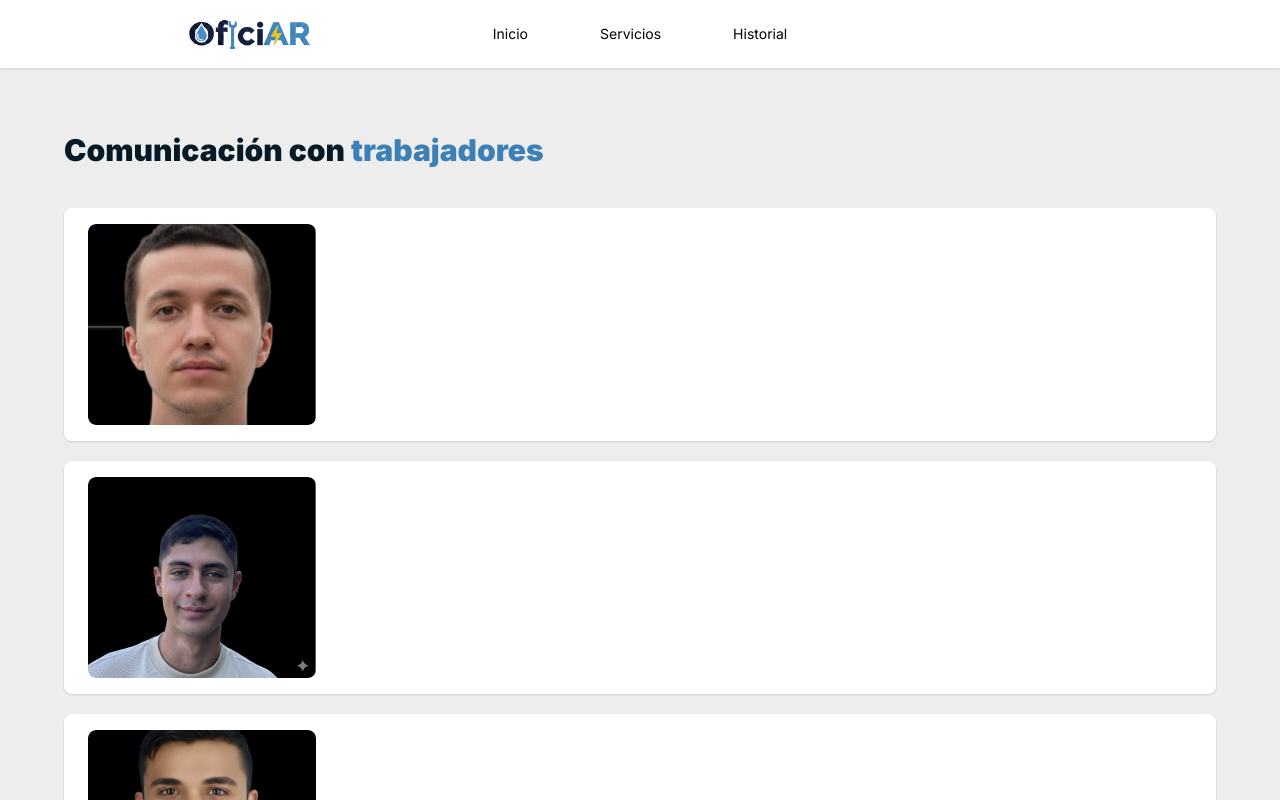
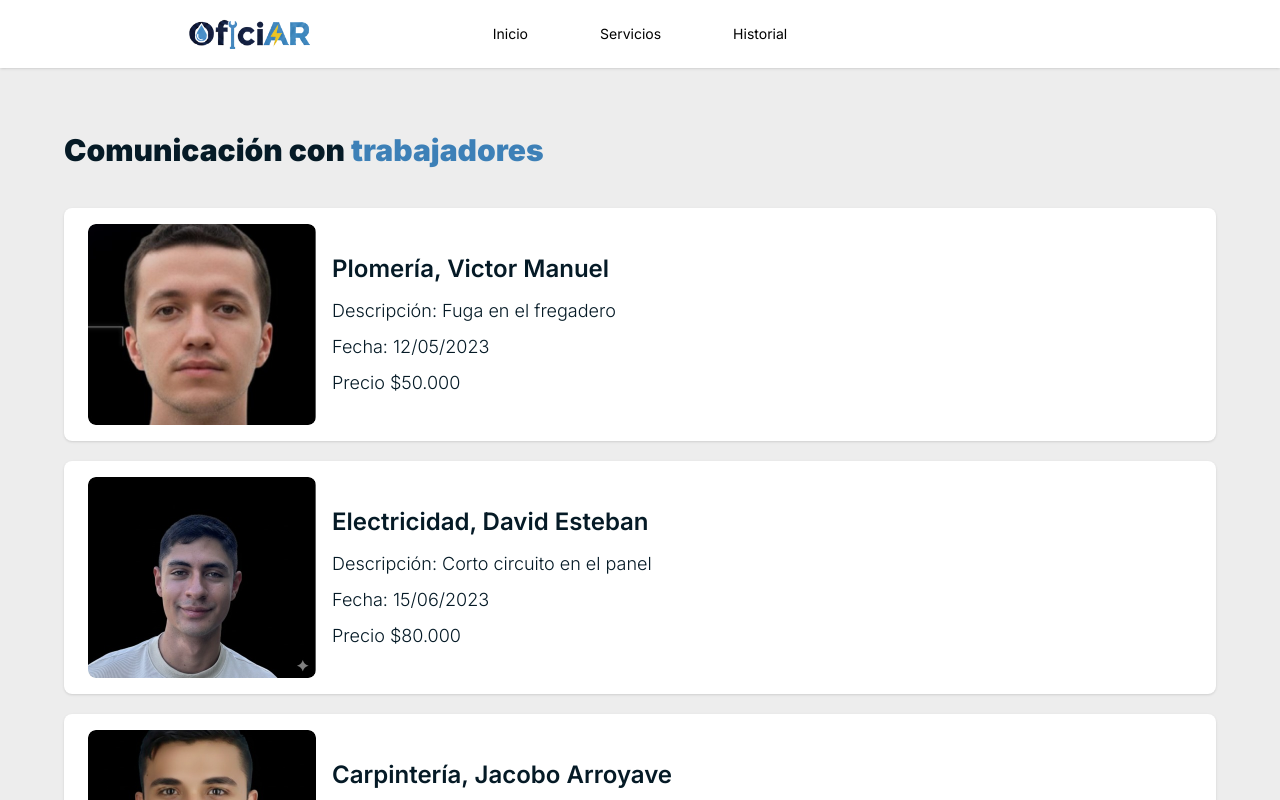
Before and after one commit to DavidToroHrr/oficiAR-front, a React (Vite) app: page /user-services in a window 1280 px wide. Shown: the top 800 px of the page. Built offline with nearby package versions, Linux system fonts and the light colour scheme; what @mercadopago/sdk-react would draw is missing.

Commit message:
create servicecardInfo

```diff
--- a/src/components/OfficerImage/OfficerImage.jsx
+++ b/src/components/OfficerImage/OfficerImage.jsx
@@ -3,7 +3,7 @@ export default function OfficerImage({ src, alt = "Officer" }) {
         <img
             src={src}
             alt={alt}
-            className="w-[228px] h-[201px] rounded-[8px] object-cover shrink-0"
+            className="w-24 h-24 md:w-[228px] md:h-[201px] rounded-[8px] object-cover shrink-0"
         />
     );
 }
--- a/src/components/ServiceCard/ServiceCard.jsx
+++ b/src/components/ServiceCard/ServiceCard.jsx
@@ -1,9 +1,16 @@
 import OfficerImage from "../OfficerImage/OfficerImage";
+import ServiceCardInfo from "../ServiceCardInfo/ServiceCardInfo";
 
-export default function ServiceCard({ imageSrc, imageAlt }) {
+export default function ServiceCard({ imageSrc, imageAlt, nombre, descripcion, fecha, precio }) {
     return (
-        <div className="w-full bg-white rounded-[8px] shadow-sm min-h-[230px] flex items-start pl-6 pt-4 pb-4">
+        <div className="w-full bg-white rounded-[8px] shadow-sm flex items-center gap-4 pl-6 py-4">
             <OfficerImage src={imageSrc} alt={imageAlt} />
+            <ServiceCardInfo
+                nombre={nombre}
+                descripcion={descripcion}
+                fecha={fecha}
+                precio={precio}
+            />
         </div>
     );
 }
--- /dev/null
+++ b/src/components/ServiceCardInfo/ServiceCardInfo.jsx
@@ -0,0 +1,14 @@
+export default function ServiceCardInfo({ nombre, descripcion, fecha, precio }) {
+    return (
+        <div className="flex flex-col justify-start">
+            <h3 className="font-semibold text-xl md:text-2xl text-very-dark-blue mb-3">
+                {nombre}
+            </h3>
+            <div className="font-light text-very-dark-blue text-sm md:text-lg flex flex-col gap-2">
+                <p>Descripción: {descripcion}</p>
+                <p>Fecha: {fecha}</p>
+                <p>Precio {precio}</p>
+            </div>
+        </div>
+    );
+}
--- a/src/pages/userServices/UserServices.jsx
+++ b/src/pages/userServices/UserServices.jsx
@@ -20,11 +20,32 @@ export default function UserServices() {
             </h2>
 
             {/* Cartas de servicio */}
-            <div className="flex flex-col gap-5 px-16">
-                    <ServiceCard imageSrc={victor} imageAlt="Victor Manuel" />
-                    <ServiceCard imageSrc={david} imageAlt="Victor Manuel" />
-                    <ServiceCard imageSrc={jacobo} imageAlt="Victor Manuel" />
-            </div>
+            <div className="flex flex-col gap-5 px-16 mb-16">
+                <ServiceCard
+                    imageSrc={victor}
+                    imageAlt="Victor Manuel"
+                    nombre="Plomería, Victor Manuel"
+                    descripcion="Fuga en el fregadero"
+                    fecha="12/05/2023"
+                    precio="$50.000"
+                />
+                <ServiceCard
+                    imageSrc={david}
+                    imageAlt="David"
+                    nombre="Electricidad, David Esteban"
+                    descripcion="Corto circuito en el panel"
+                    fecha="15/06/2023"
+                    precio="$80.000"
+                />
+                <ServiceCard
+                    imageSrc={jacobo}
+                    imageAlt="Jacobo"
+                    nombre="Carpintería, Jacobo Arroyave"
+                    descripcion="Reparación de puerta dañada"
+                    fecha="20/07/2023"
+                    precio="$60.000"
+                />
+        </div>
 
         </div>
     )
```
